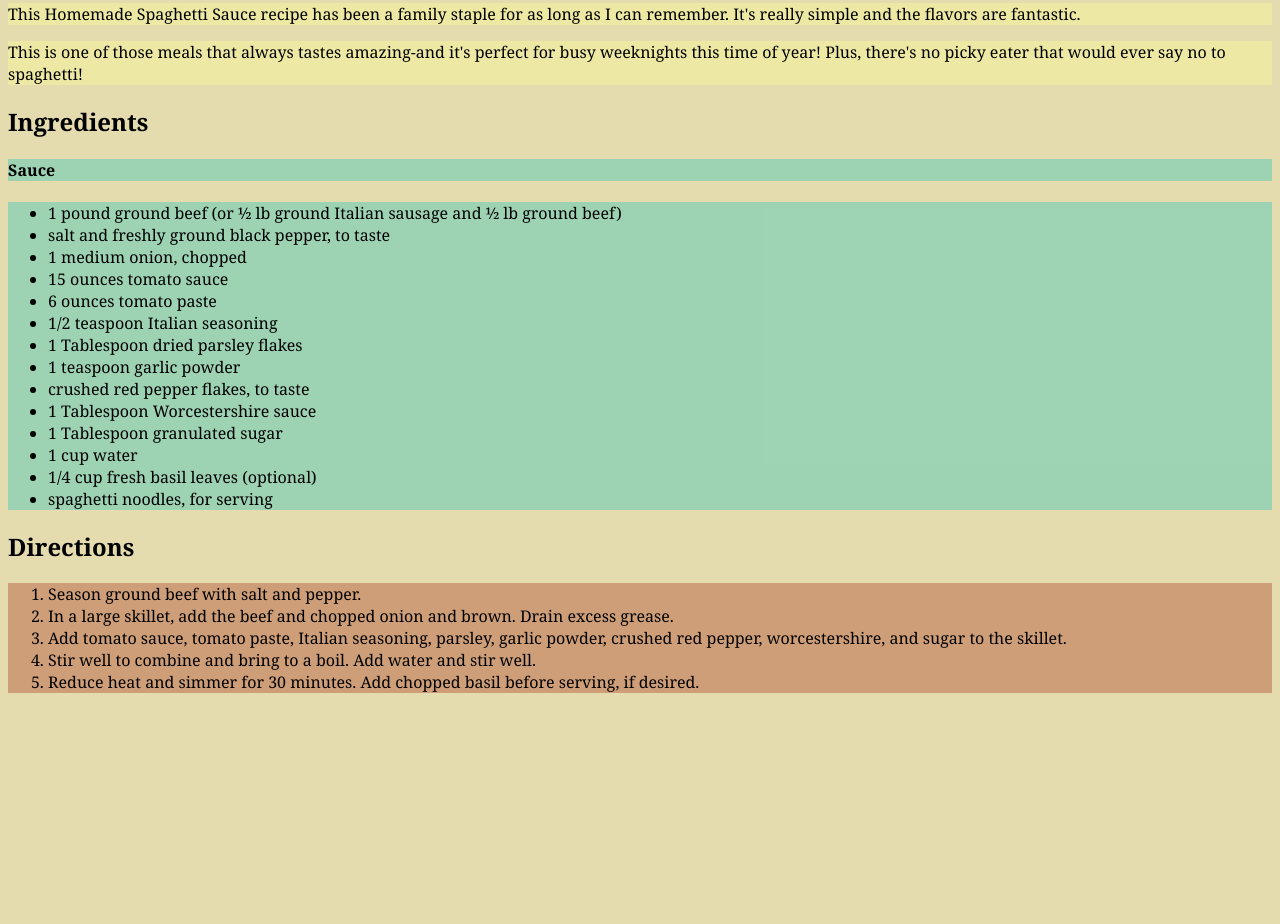
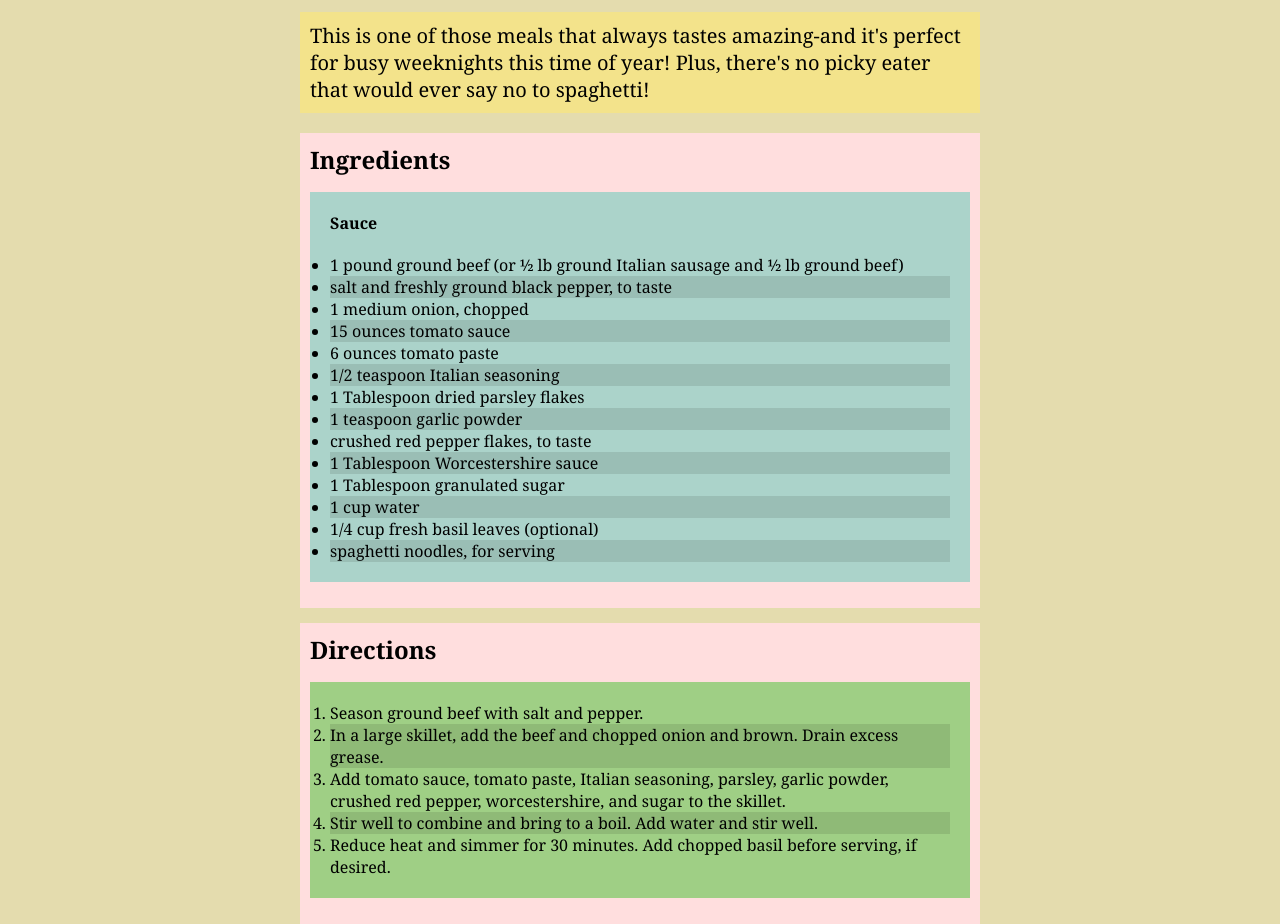
Before and after one commit to Wierdox/odin-recipes, a plain HTML site: page recipes/homemade-spaghetti-sauce.html in a window 1280 px wide. Shown: the part 554-1478 px from the top of the page. Before the commit the page ends 1263 px from the top, so only its background shows below. Drawn offline with Linux system fonts and the light colour scheme.

Commit message:
Add padding and more style to pages.

```diff
--- a/recipes/homemade-spaghetti-sauce.html
+++ b/recipes/homemade-spaghetti-sauce.html
@@ -12,48 +12,48 @@
     <img src="../images/homemade-spaghetti-sauce.jpg" width="300" alt="A pot with savory spaghetti sauce.">
 
     <p>
-        This Homemade Spaghetti Sauce recipe has been a family staple for as long as I can remember. It's really simple and the flavors are fantastic.
-    </p>
-    <p>
         This is one of those meals that always tastes amazing-and it's perfect for busy weeknights this time of year! Plus, there's no picky eater that would ever say no to spaghetti!
     </p>
 
+<div class="ingredients_card">
     <h2>Ingredients</h2>
-    <h4 class="ingredients1">Sauce</h4>
     <ul class="ingredients1">
+        <h4 class="ingredients_title">Sauce</h4>
         <li>1 pound ground beef (or ½ lb ground Italian sausage and ½ lb ground beef)</li>
-        <li>salt and freshly ground black pepper, to taste</li>
+        <li class="even">salt and freshly ground black pepper, to taste</li>
         <li>1 medium onion, chopped</li>
-        <li>15 ounces tomato sauce</li>
+        <li class="even">15 ounces tomato sauce</li>
         <li>6 ounces tomato paste</li>
-        <li>1/2 teaspoon Italian seasoning</li>
+        <li class="even">1/2 teaspoon Italian seasoning</li>
         <li>1 Tablespoon dried parsley flakes</li>
-        <li>1 teaspoon garlic powder</li>
+        <li class="even">1 teaspoon garlic powder</li>
         <li>crushed red pepper flakes, to taste</li>
-        <li>1 Tablespoon Worcestershire sauce</li>
+        <li class="even">1 Tablespoon Worcestershire sauce</li>
         <li>1 Tablespoon granulated sugar</li>
-        <li>1 cup water</li>
+        <li class="even">1 cup water</li>
         <li>1/4 cup fresh basil leaves (optional)</li>
-        <li>spaghetti noodles, for serving</li>
+        <li class="even">spaghetti noodles, for serving</li>
     </ul>
-
+</div>
+<div class="directions_card">
     <h2>Directions</h2>
     <ol class="directions">
         <li>
             Season ground beef with salt and pepper.
         </li>
-        <li>
+        <li class="even">
             In a large skillet, add the beef and chopped onion and brown.  Drain excess grease.
         </li>
         <li>
             Add tomato sauce, tomato paste, Italian seasoning, parsley, garlic powder, crushed red pepper, worcestershire, and sugar to the skillet.
         </li>
-        <li>
+        <li class="even">
             Stir well to combine and bring to a boil. Add water and stir well.
         </li>
         <li>
             Reduce heat and simmer for 30 minutes. Add chopped basil before serving, if desired.
         </li>
     </ol>
+</div>
 </body>
 </html>
--- a/styles.css
+++ b/styles.css
@@ -1,29 +1,62 @@
 body {
     font-family: Georgia, 'Times New Roman', Times, serif;
     background-color: rgb(228, 220, 174);
+    margin: 0px 300px;
 }
 
 h1 {
     text-align: center;
     background-color: rgb(248, 230, 127, 0.75);
+    padding: 5px;
+}
+
+h2 {
+    margin: 0 0;
 }
 
 p {
-    background-color: rgb(247, 247, 156, 0.5);
+    background-color: rgb(248, 230, 127, 0.75);
+    padding: 10px;
+    font-size: 20px;
 }
 
 img {
+    display: block;
     height: auto;
+    margin: 0 auto;
+}
+
+.ingredients_card {
+    background-color: rgb(255, 222, 222);
+    padding: 10px;
+    margin-bottom: 15px; /* For space with directions */
+}
+
+.ingredients_title {
+    padding-bottom: 20px;
+    margin: 0 0;
 }
 
 .ingredients1 {
     background-color: rgba(89, 202, 183, 0.5);
+    padding: 20px;
 }
 
 .ingredients2 {
     background-color: rgb(68, 152, 167, 0.5);
+    padding: 20px;
+}
+
+.directions_card {
+    background-color: rgb(255, 222, 222);
+    padding: 10px;
 }
 
 .directions {
-    background-color: rgb(185, 98, 71, 0.5);
+    background-color: rgba(64, 194, 47, 0.5);
+    padding: 20px;
 }
+
+.even {
+    background-color: rgb(0, 0, 0, .1);
+}
```
Also changed, not shown: recipes/cranberry-orange-bread.html (+12 -9 lines), recipes/vegetable-stir-fry.html (+13 -11 lines).
